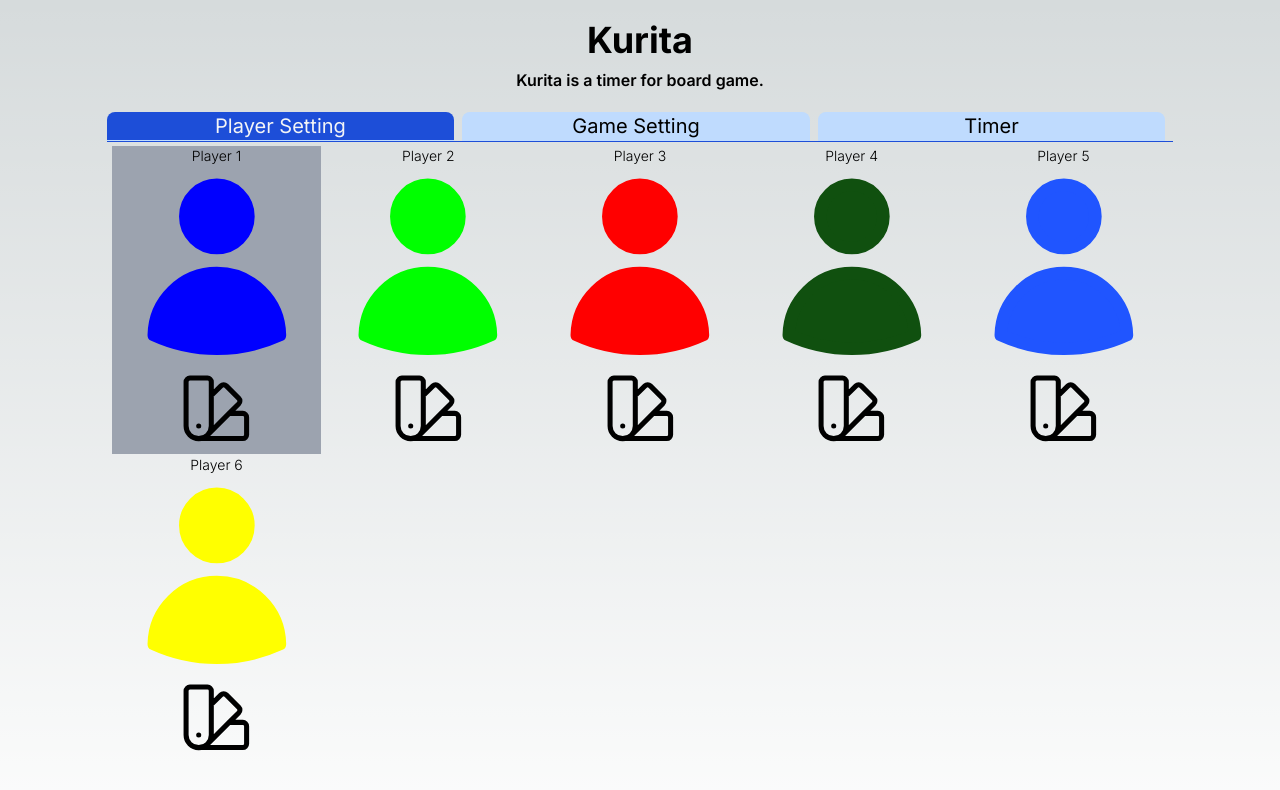
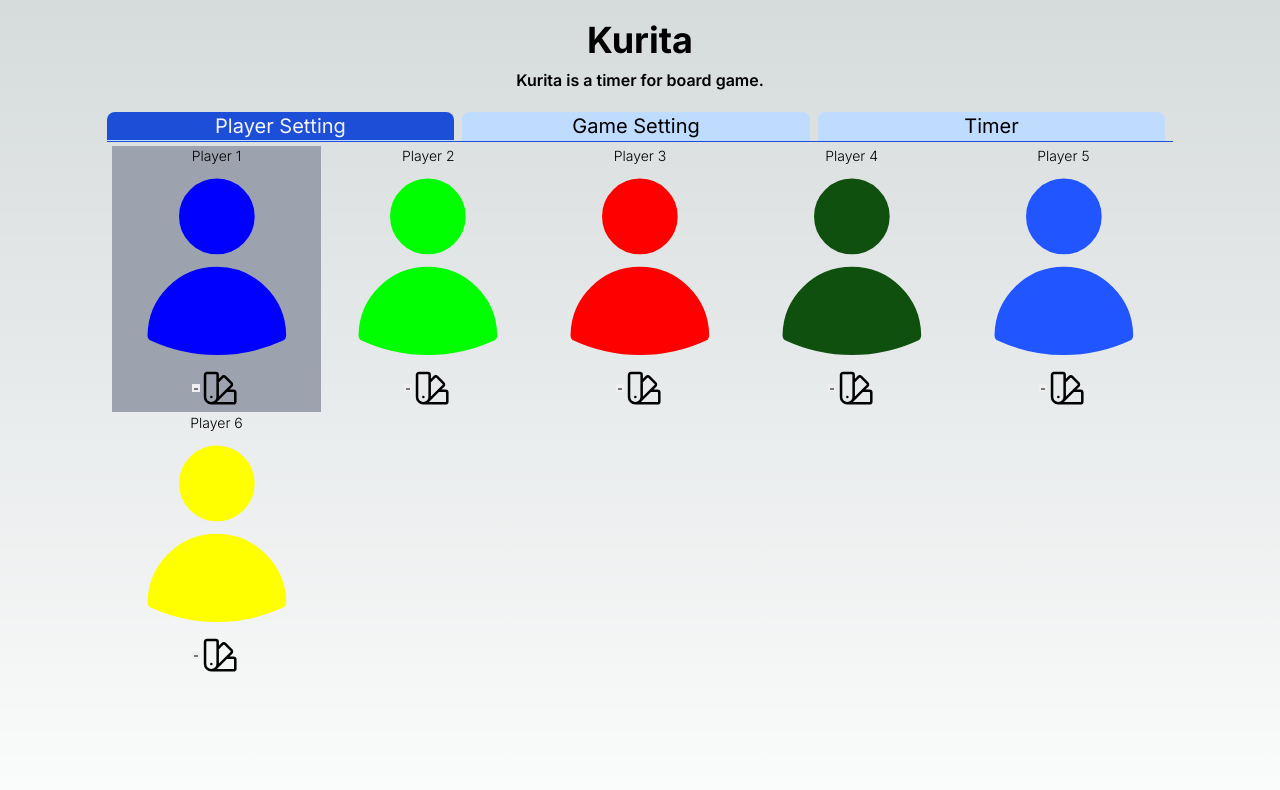
Before and after one commit to tomato3713/kurita, a Next.js app: page / in a window 1280 px wide. Shown: the top 790 px of the page. Built offline with nearby package versions, Linux system fonts and the light colour scheme.

Commit message:
display:none cause problem

```diff
--- a/src/app/components/PlayerSettingTab.tsx
+++ b/src/app/components/PlayerSettingTab.tsx
@@ -31,36 +31,35 @@ export const PlayerSettingTab: React.FC<PlayerSettingTabProps> = ({
           return (
             <li key={p.name} className="w-1/5 ps-px pr-px">
               <div
-                className={`items-center text-center mb-px px-1 ${p.active && "bg-gray-400"}`}
+                className={`items-center text-center mb-px px-1 pb-1 ${p.active && "bg-gray-400"}`}
               >
                 <input
-                  id={"player-checkbox-items-" + idx.toString()}
+                  id={`player-checkbox-items-${idx}`}
                   type="checkbox"
                   value=""
-                  className="hidden"
+                  className="invisible block size-0 m-0 p-0"
                   checked={p.active}
                   onChange={createUpdatePlayerActiveFunction(idx)}
                 />
                 <label htmlFor={`player-checkbox-items-${idx}`}>
-                  <div className="text-sm font-light">{p.name}</div>
+                  <div className="text-sm font-light m-0 p-0">{p.name}</div>
                   <PlayerIcon player={p} />
                 </label>
+                <div className="flex items-center justify-center">
                   <input
                     id={`colorpicker-items-${idx}`}
                     type="color"
-                  className="hidden"
+                    className="size-2"
                     value={p.color}
                     onChange={(e) => {
                       const updateColor = createUpdatePlayerColorFunction(idx);
                       updateColor(e.target.value);
                     }}
                   />
-                <label
-                  htmlFor={`colorpicker-items-${idx}`}
-                  className="inline-block justify-center w-2/5"
-                >
+                  <label htmlFor={`colorpicker-items-${idx}`} className="w-1/5">
                     <ColorPickerIcon />
                   </label>
+                </div>
               </div>
             </li>
           );
```
Lines whose indentation alone changed are shown as unchanged.
